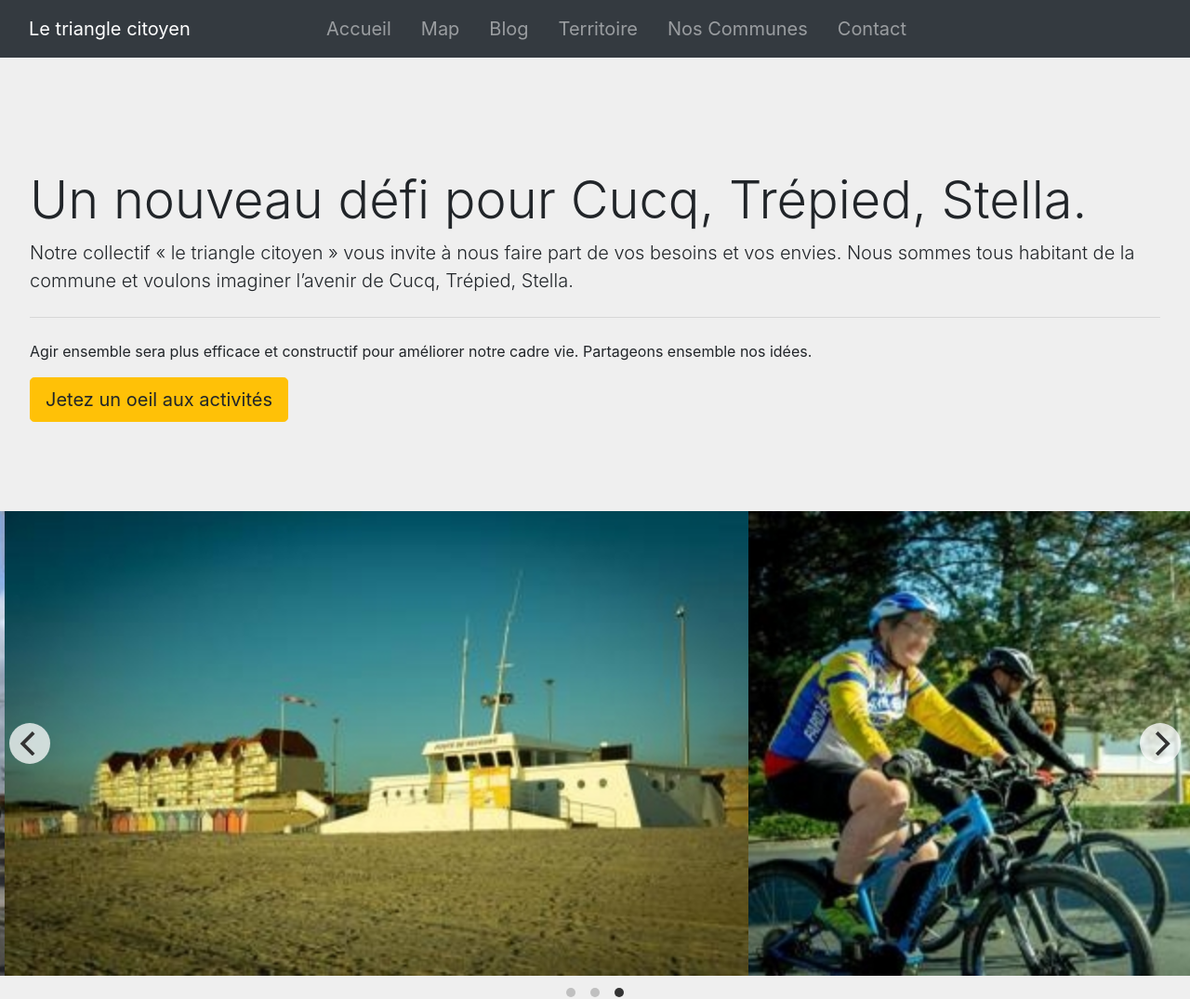
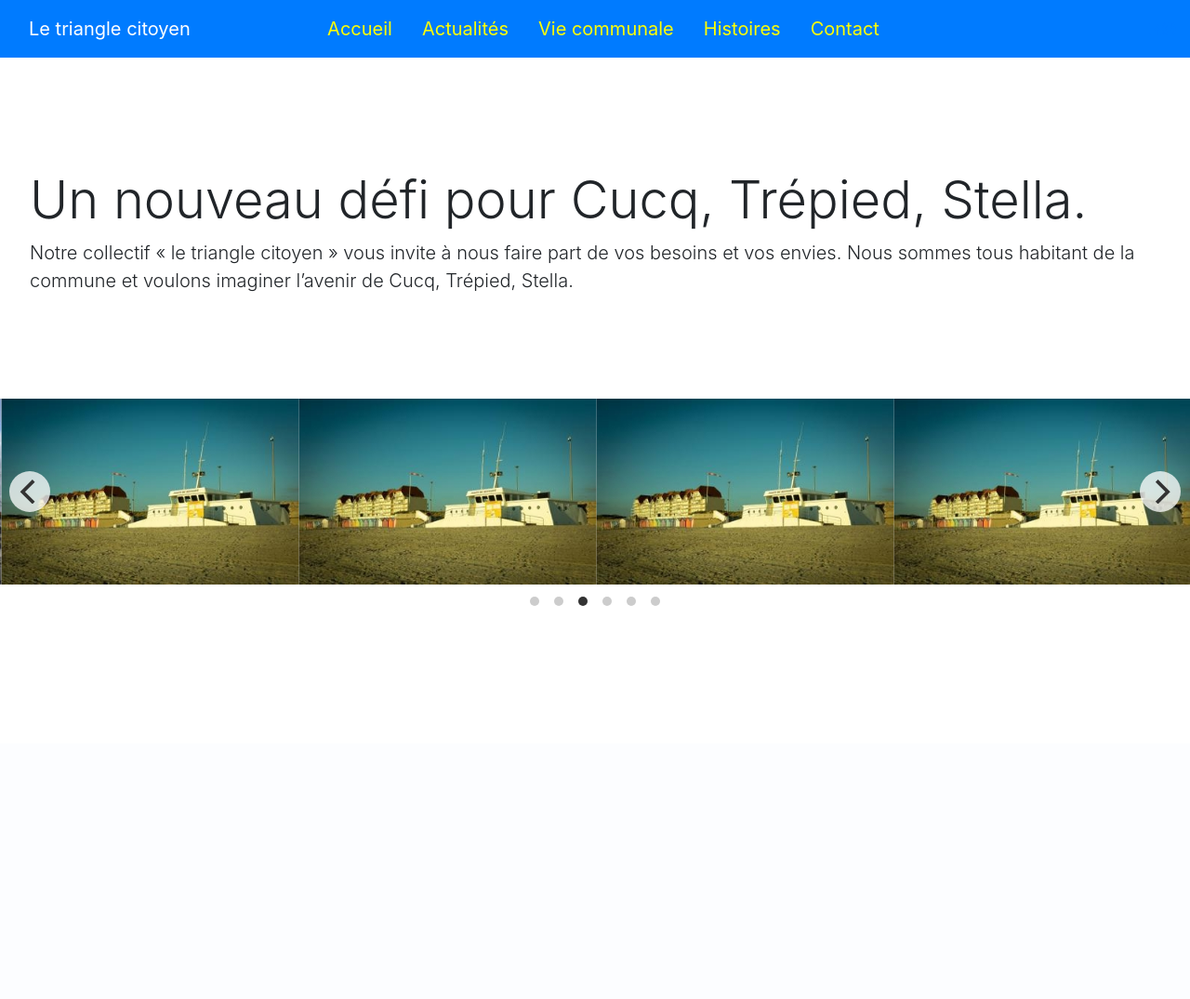
Before and after one commit to TPasseleu/stage, a PHP site: page / in a window 1280 px wide. Shown: the whole page at 93% size. After the commit the page ends 652 px from the top, so only its background shows below. Run offline with PHP 8.4, Linux system fonts and the light colour scheme; some libraries are stand-ins or nearby versions.

Commit message:
V2
Version 2 du site

```diff
--- a/css/stage.css
+++ b/css/stage.css
@@ -1,11 +1,14 @@
 body {
-    background-color: #efefef;
+    background-color: #ffffff;
 }
-.navbar{
+
+.navbar {
     position: fixed;
     top: 0;
     width: 100%;
+    z-index: 10000;
 }
+
 .nav-fix {
     height: 70px;
 }
@@ -90,14 +93,15 @@ main {
 }
 
 * {
-  box-sizing: border-box;
+    box-sizing: border-box;
 }
 
 .gallery-cell {
-    height: 500px;
+    height: 200px;
 }
+
 .gallery-cell img {
-    height: 500px;
+    height: 200px;
 }
 
 .home-jumb {
@@ -111,3 +115,7 @@ main {
 .communes-jumb hr {
     border-top: 1px solid rgb(116, 106, 61);
 }
+
+.fab fa-facebook-square {
+    height: 5rem;
+}
--- a/include/footer.php
+++ b/include/footer.php
@@ -1,21 +1,19 @@
-
-
-
-
 <script>
     (function(d, s, id) {
         var js, fjs = d.getElementsByTagName(s)[0];
         if (d.getElementById(id)) return;
-            js = d.createElement(s); js.id = id;
+        js = d.createElement(s);
+        js.id = id;
         js.src = 'https://connect.facebook.net/fr_FR/sdk.js#xfbml=1&version=v3.2';
         fjs.parentNode.insertBefore(js, fjs);
     }(document, 'script', 'facebook-jssdk'));
+
 </script>
 
 <script src="https://code.jquery.com/jquery-3.3.1.slim.min.js" integrity="sha384-q8i/X+965DzO0rT7abK41JStQIAqVgRVzpbzo5smXKp4YfRvH+8abtTE1Pi6jizo" crossorigin="anonymous"></script>
 <script src="https://cdnjs.cloudflare.com/ajax/libs/popper.js/1.14.3/umd/popper.min.js" integrity="sha384-ZMP7rVo3mIykV+2+9J3UJ46jBk0WLaUAdn689aCwoqbBJiSnjAK/l8WvCWPIPm49" crossorigin="anonymous"></script>
 <script src="https://stackpath.bootstrapcdn.com/bootstrap/4.1.3/js/bootstrap.min.js" integrity="sha384-ChfqqxuZUCnJSK3+MXmPNIyE6ZbWh2IMqE241rYiqJxyMiZ6OW/JmZQ5stwEULTy" crossorigin="anonymous"></script>
-        <script src="../js/flickity.js"></script>
+<script src="./js/flickity.js"></script>
 </body>
 
 </html>
--- a/include/header.php
+++ b/include/header.php
@@ -5,9 +5,11 @@
     <meta charset="utf-8">
     <meta name="viewport" content="width=device-width, initial-scale=1.0">
     <link rel="stylesheet" href="https://stackpath.bootstrapcdn.com/bootstrap/4.1.3/css/bootstrap.min.css" integrity="sha384-MCw98/SFnGE8fJT3GXwEOngsV7Zt27NXFoaoApmYm81iuXoPkFOJwJ8ERdknLPMO" crossorigin="anonymous">
+    <link rel="stylesheet" href="https://use.fontawesome.com/releases/v5.5.0/css/all.css" integrity="sha384-B4dIYHKNBt8Bc12p+WXckhzcICo0wtJAoU8YZTY5qE0Id1GSseTk6S+L3BlXeVIU" crossorigin="anonymous">
     <title></title>
 
     <!-- MAIN CSS  -->
-    <link rel="stylesheet" href="../css/stage.css">
-    <link rel="stylesheet" href="../css/flickity.css">
-    <body>
+    <link rel="stylesheet" href="./css/stage.css">
+    <link rel="stylesheet" href="./css/flickity.css">
+
+<body>
--- a/include/navbar.php
+++ b/include/navbar.php
@@ -1,5 +1,21 @@
+<style>
+    .fab fa-facebook-square{
+       align-content: flex-end;
+    }
+    .log-rs{
+        display: flex;
+        justify-content: space-between;
+    }
+    nav-link{
+        color: yellow;
+    }
+</style>
+
+
+
+
 <header>
-    <nav class="navbar navbar-expand-lg navbar-dark bg-dark">
+    <nav class="navbar navbar-expand-lg navbar-dark bg-primary">
         <a class="navbar-brand col" href="../index.php">Le triangle citoyen</a>
         <button class="navbar-toggler" type="button" data-toggle="collapse" data-target="#navbarNav" aria-controls="navbarNav" aria-expanded="false" aria-label="Toggle navigation">
             <span class="navbar-toggler-icon"></span>
@@ -7,24 +23,29 @@
         <div class="collapse navbar-collapse" id="navbarNav">
             <ul class="navbar-nav d-flex justify-content-center">
                 <li class="nav-item text-center mx-2">
-                    <a class="nav-link" href="../index.php">Accueil<span class="sr-only">(current)</span></a>
+                    <a class="nav-link" href="./index.php" style="color: yellow">Accueil<span class="sr-only">(current)</span></a>
                 </li>
                 <li class="nav-item text-center mx-2">
-                    <a class="nav-link" href="../map.php">Map</a>
+                    <a class="nav-link" href="./blog.php"  style="color: yellow">Actualités</a>
                 </li>
                 <li class="nav-item text-center mx-2">
-                    <a class="nav-link" href="../blog.php">Blog</a>
+                    <a class="nav-link" href="./map.php" style="color: yellow">Vie communale</a>
                 </li>
                 <li class="nav-item text-center mx-2">
-                    <a class="nav-link" href="">Territoire</a>
+                    <a class="nav-link" href="./communes.php" style="color: yellow">Histoires</a>
                 </li>
                 <li class="nav-item text-center mx-2">
-                    <a class="nav-link" href="../communes.php">Nos Communes</a>
-                </li>
-                <li class="nav-item text-center mx-2">
-                    <a class="nav-link" href="../contact.php">Contact</a>
+                    <a class="nav-link" href="./contact.php"style="color: yellow">Contact</a>
                 </li>
             </ul>
+
+        </div>
+        <div class="log-rs">
+            <a href="#"><i class="fab fa-facebook-square"></i></a>
+        </div>
+
+        <div class="log-rs">
+            <a href="#"><i class="fab fa-instagram"></i></a>
         </div>
     </nav>
 
--- a/index.php
+++ b/index.php
@@ -2,22 +2,21 @@
 include './include/header.php';
 include './include/navbar.php';
 ?>
-
+<link rel="stylesheet" href="css/flickity.css">
+<link rel="stylesheet" href="css/stage.css">
 <div class="home-jumb jumbotron mt-5">
     <h1 class="display-4">Un nouveau défi pour Cucq, Trépied, Stella.</h1>
     <p class="lead">Notre collectif « le triangle citoyen » vous invite à nous faire part de vos besoins et vos envies. Nous sommes tous habitant de la commune et voulons imaginer l’avenir de Cucq, Trépied, Stella.</p>
-        <hr class="my-4">
-        <p>Agir ensemble sera plus efficace et constructif pour améliorer notre cadre vie.
-        Partageons ensemble nos idées.</p>
-        <a class="btn btn-warning btn-lg" href="#" role="button">Jetez un oeil aux activités</a>
 </div>
 
 
-    <div class="main-gallery js-flickity"
-  data-flickity-options='{ "cellAlign": "left", "contain": true, "adaptiveHeight": true, "autoPlay": true, "wrapAround": true}'>
+<div class="main-gallery js-flickity" data-flickity-options='{ "cellAlign": "left", "contain": true, "adaptiveHeight": true, "autoPlay": true, "wrapAround": true}'>
     <div class="gallery-cell"><img src="./img/img1.jpg" alt="Avatar"></div>
-        <div class="gallery-cell"><img src="/img/img2.jpg" alt="Avatar"></div>
-        <div class="gallery-cell"><img src="/img/img3.jpg" alt="Avatar"></div>
+    <div class="gallery-cell"><img src="./img/img2.jpg" alt="Avatar"></div>
+    <div class="gallery-cell"><img src="./img/img3.jpg" alt="Avatar"></div>
+    <div class="gallery-cell"><img src="./img/img3.jpg" alt="Avatar"></div>
+    <div class="gallery-cell"><img src="./img/img3.jpg" alt="Avatar"></div>
+    <div class="gallery-cell"><img src="./img/img3.jpg" alt="Avatar"></div>
 </div>
 
 
```
Also changed, not shown: communes.php (+4 -4 lines), contact.php (+12 -7 lines), map.php (+88 -2 lines), css/flickity.css (line endings or trailing spaces), img/bigot.JPG (added), img/deharbe.jpg (added), img/unnamed.jpg (added), img2.jpg (added). Lines whose indentation alone changed are shown as unchanged.
